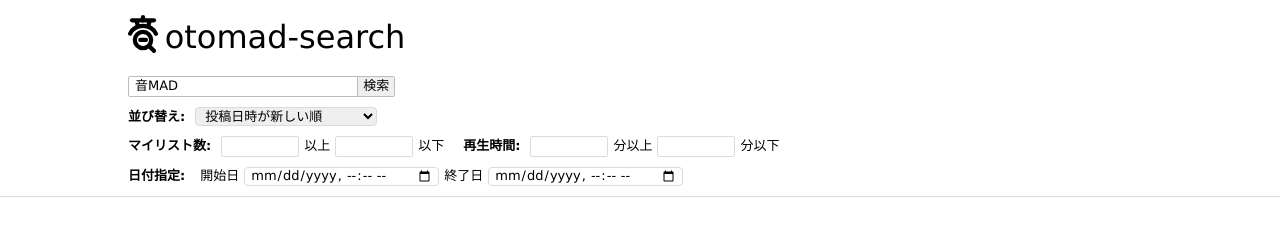
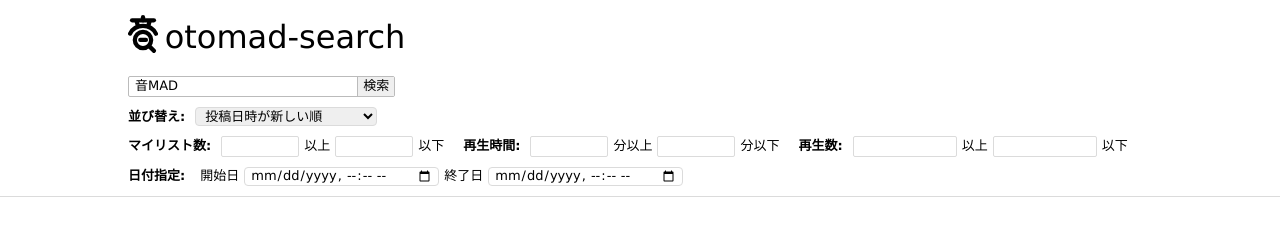
Before and after one commit to naari3/otomad-search, a Next.js app: page / in a window 1280 px wide. Shown: the top 226 px of the page. Built offline with nearby package versions, Linux system fonts and the light colour scheme.

Commit message:
Implement viewCounter filter

```diff
--- a/components/SearchBar.module.css
+++ b/components/SearchBar.module.css
@@ -52,6 +52,10 @@
   border-radius: 2px;
 }
 
+.big {
+  width: 8em;
+}
+
 .inputDatetime {
   width: 15em;
   padding: 0 5px;
--- a/components/SearchBar.tsx
+++ b/components/SearchBar.tsx
@@ -204,6 +204,37 @@ const SearchBar = () => {
             />
             <span className={styles.filterWord}>分以下</span>
           </label>
+          <span className={styles.filterName}>再生数</span>
+          <label>
+            <input
+              className={`${styles.inputNumber} ${styles.big}`}
+              type="number"
+              min="0"
+              defaultValue={options.viewCounterGte}
+              onChange={(e) => {
+                searchDispatch({
+                  type: "update",
+                  payload: { viewCounterGte: parseInt(e.target.value) },
+                });
+              }}
+            />
+            <span className={styles.filterWord}>以上</span>
+          </label>
+          <label>
+            <input
+              className={`${styles.inputNumber} ${styles.big}`}
+              type="number"
+              min="0"
+              defaultValue={options.viewCounterLte}
+              onChange={(e) => {
+                searchDispatch({
+                  type: "update",
+                  payload: { viewCounterLte: parseInt(e.target.value) },
+                });
+              }}
+            />
+            <span className={styles.filterWord}>以下</span>
+          </label>
         </div>
         <div className={styles.filter}>
           <span className={styles.filterName}>日付指定</span>
--- a/reducers/search.ts
+++ b/reducers/search.ts
@@ -7,6 +7,8 @@ export type SearchOptions = {
   startTimeLte?: string;
   lengthMinutesGte?: number;
   lengthMinutesLte?: number;
+  viewCounterGte?: number;
+  viewCounterLte?: number;
   count?: number;
   page?: number;
 };
```
Also changed, not shown: pages/search.tsx (+17 -0 lines).
